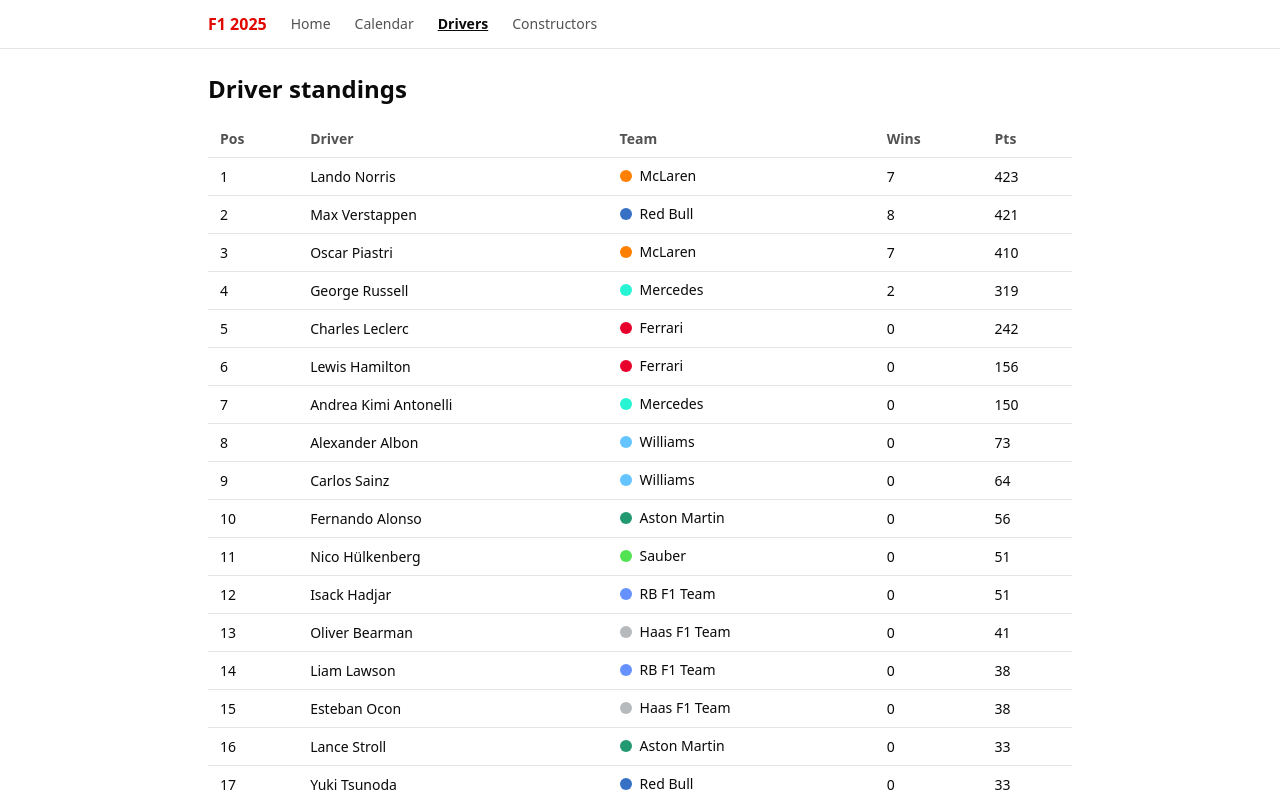
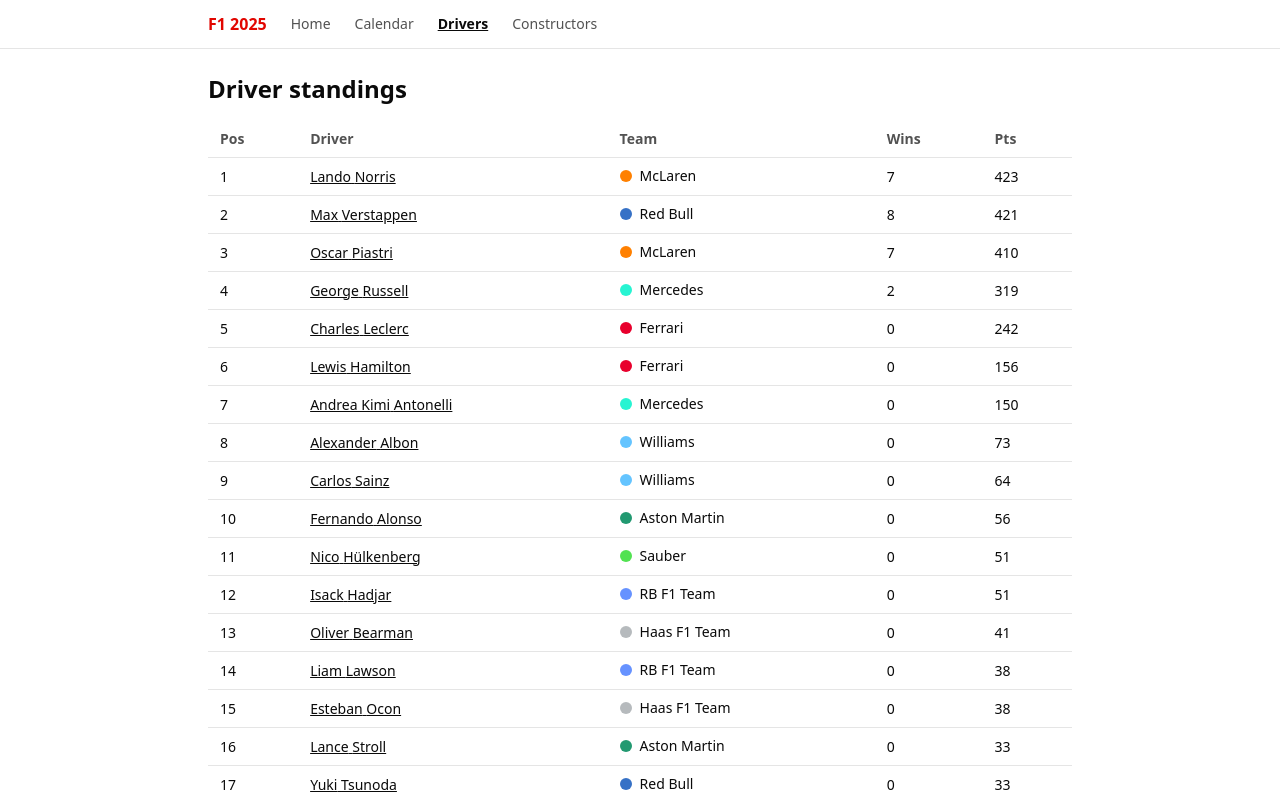
Before and after one commit to leimonio/agentic-workflow-f1, a React (Vite) app: page /standings/drivers in a window 1280 px wide. Shown: the top 800 px of the page. Built offline with nearby package versions, Linux system fonts and the light colour scheme.

Commit message:
Link driver names in the standings to their profile
Built by the build loop for 3373589587. Gate output is in the tracker log.

```diff
--- a/src/pages/DriverStandingsPage.tsx
+++ b/src/pages/DriverStandingsPage.tsx
@@ -1,3 +1,4 @@
+import { Link } from 'react-router'
 import { TeamSwatch } from '@/components/TeamSwatch'
 import { Table, Td, Th } from '@/components/ui/table'
 import { driverById, season } from '@/data/season'
@@ -27,7 +28,15 @@ export function DriverStandingsPage() {
             return (
               <tr key={r.id}>
                 <Td>{r.position}</Td>
-                <Td>{d ? `${d.givenName} ${d.familyName}` : r.id}</Td>
+                <Td>
+                  {d ? (
+                    <Link className="underline" to={`/drivers/${r.id}`}>
+                      {d.givenName} {d.familyName}
+                    </Link>
+                  ) : (
+                    r.id
+                  )}
+                </Td>
                 <Td>{team ? <TeamSwatch constructorId={team} /> : '—'}</Td>
                 <Td>{r.wins}</Td>
                 <Td>{r.points}</Td>
```
Also changed, not shown: 2 other files (tests, documents, lock files or other folders).
